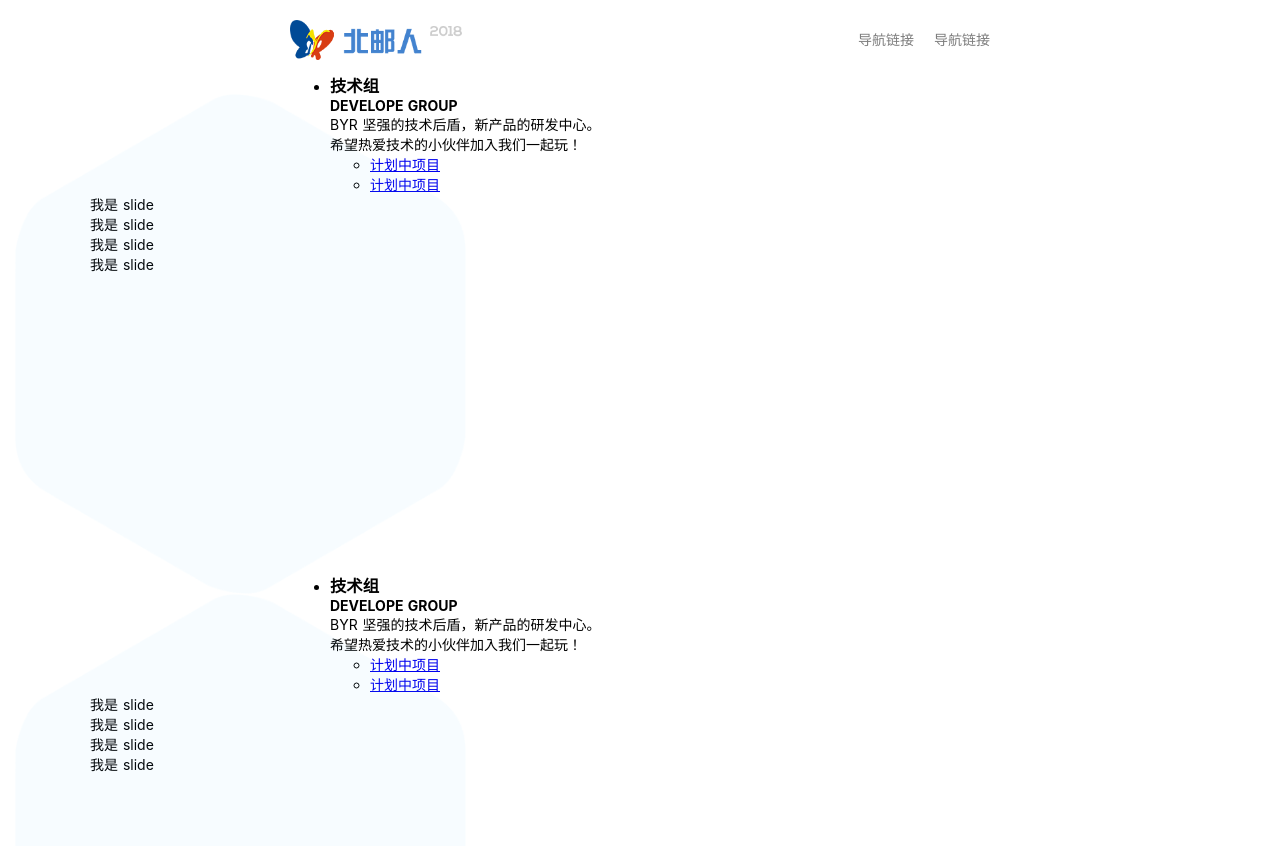
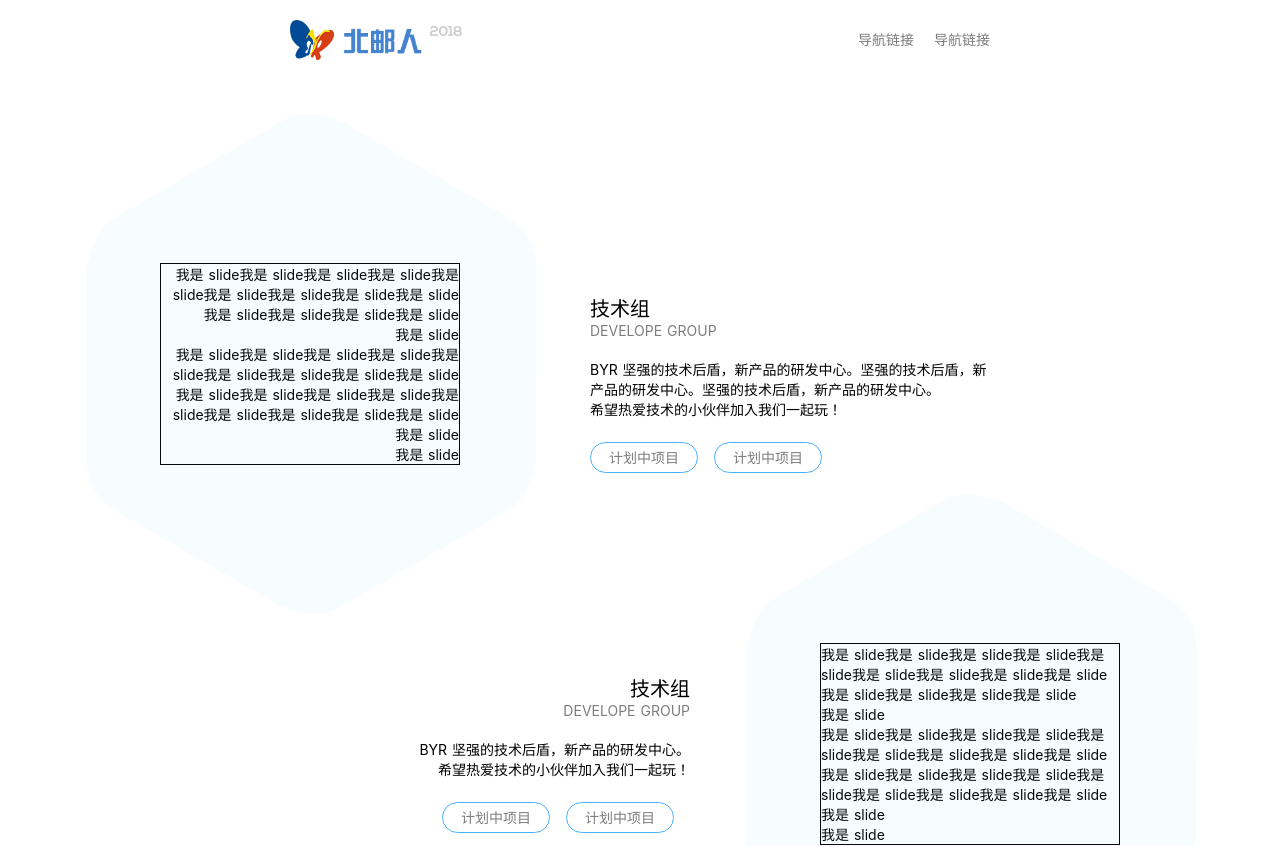
Before and after one commit to dimpurr/byrteam, a Nuxt app: page / in a window 1280 px wide. Shown: the top 846 px of the page. Built offline with nearby package versions, Linux system fonts and the light colour scheme.

Commit message:
Fin Groups

```diff
--- a/components/GroupsIntro.vue
+++ b/components/GroupsIntro.vue
@@ -2,6 +2,7 @@
     <section class="GroupsIntro">
 		<ul class="groups">
 			<li class="group" v-for="(group,index) in groups" :key="index">
+				<div class="info">
 					<h3>{{ group.name }}</h3>
 					<h4>{{ group.name_en }}</h4>
 					<p v-html="group.intro"></p>
@@ -10,10 +11,11 @@
 							<a :href="link.url">{{ link.title }}</a>
 						</li>
 					</ul>
+				</div>
 				<div class="slideCtn">
+					我是 slide我是 slide我是 slide我是 slide我是 slide我是 slide我是 slide我是 slide我是 slide我是 slide我是 slide我是 slide我是 slide<br>
 					我是 slide<br>
-					我是 slide<br>
-					我是 slide<br>
+					我是 slide我是 slide我是 slide我是 slide我是 slide我是 slide我是 slide我是 slide我是 slide我是 slide我是 slide我是 slide我是 slide我是 slide我是 slide我是 slide我是 slide我是 slide我是 slide<br>
 					我是 slide<br>
 				</div>
 			</li>
@@ -32,7 +34,7 @@ export default {
 			{
 				name: '技术组',
 				name_en: 'DEVELOPE GROUP',
-				intro: 'BYR 坚强的技术后盾，新产品的研发中心。<br>希望热爱技术的小伙伴加入我们一起玩！',
+				intro: 'BYR 坚强的技术后盾，新产品的研发中心。坚强的技术后盾，新产品的研发中心。坚强的技术后盾，新产品的研发中心。<br>希望热爱技术的小伙伴加入我们一起玩！',
 				links: [
 					{
 						title: '计划中项目',
@@ -88,21 +90,66 @@ export default {
 
 <style lang="stylus" scoped>
 .GroupsIntro
-	.groups
+	margin-top 200px
+	ul.groups
 		position relative
 		margin 10px 0
-		.group
-			height 500px
+		padding 0
+		li.group
+			display block
+			position relative
+			height 380px
 			box-sizing border-box
+			&:nth-child(even)
+				.info
+					padding 30px 300px 0 0
+					text-align right
 				.slideCtn
+					left auto
+					right -130px
+					text-align left
+				&::before
+					left auto
+					right -100px
+					top -150px
+			.info
+				// border 1px solid #000
+				padding 30px 0 0 300px
+				text-align left
+				h3, h4
+					font-weight normal
+				h3
+					font-size 20px
+				h4
+					font-size 14px
+					color #7d7d7d
+				p
+					margin 20px 0 28px 0
+				ul
+					padding 0
+					li
+						display inline-block
+						a
+							text-decoration none
+							border 1px solid #49b1ff
+							border-radius 9999px
+							padding 6px 18px
+							color #7d7d7d
+							font-size 14px
+							margin-right 16px
+			.slideCtn
+				border 1px solid #000
 				position absolute
-				left -200px
+				width 300px
+				left -130px
+				top 0
+				text-align right
 				&::before
 					content ''
 					display block
 					position absolute
 					left -100px
-					top -100px
+					top -150px
 					width 500px
 					height 500px
 					background-image url('~static/box.png')
```
Lines whose indentation alone changed are shown as unchanged.
